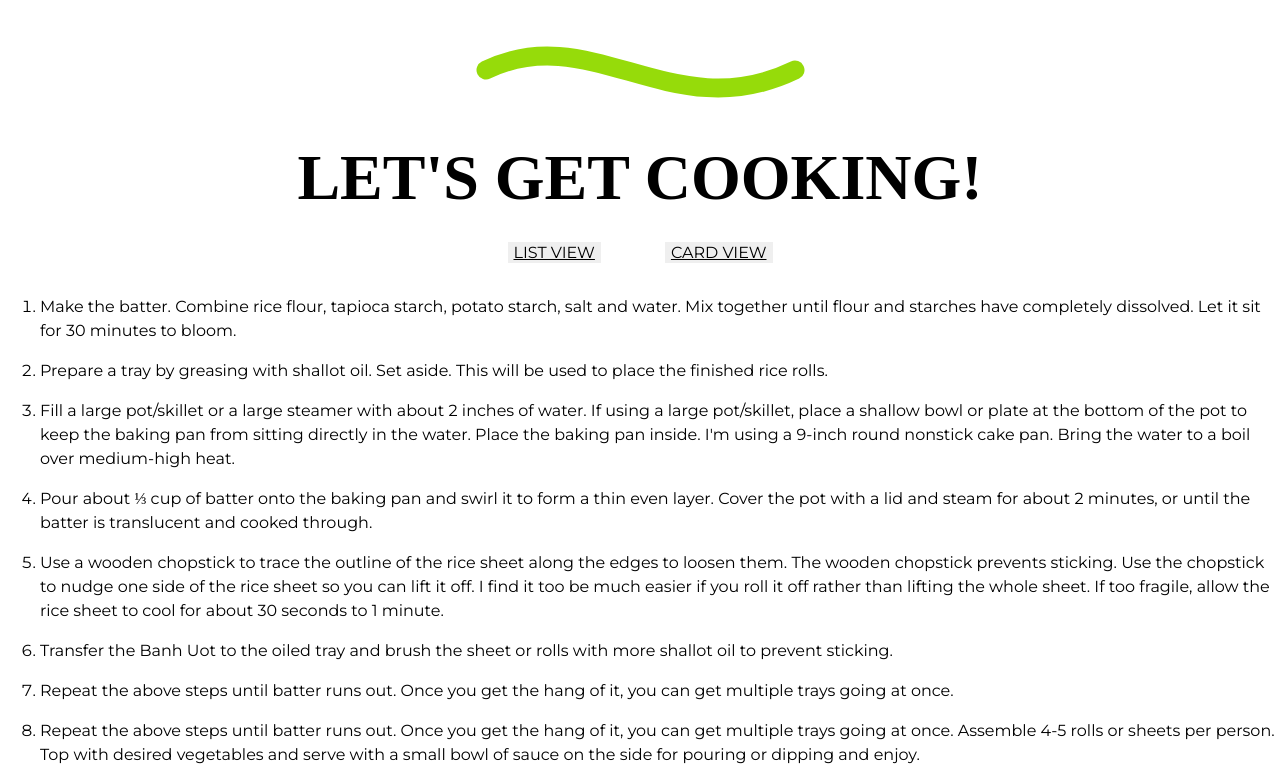
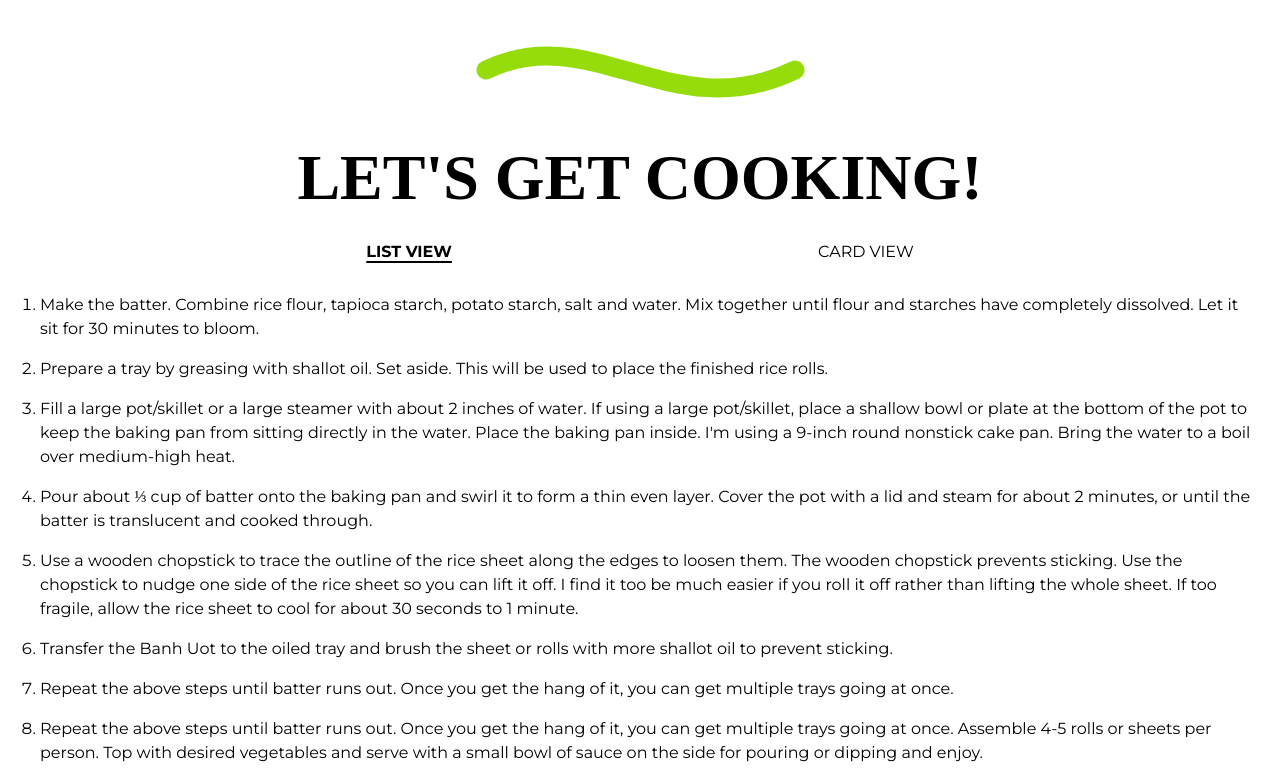
Before and after one commit to 83838-4137/assignment-5-final-project-llamastin, a plain HTML site: page recipe.html in a window 1280 px wide. Shown: the part 1402-2180 px from the top of the page. Drawn offline with nearby package versions, Linux system fonts and the light colour scheme; a web font is replaced by a local one.

Commit message:
Tabs Attempt

```diff
--- a/css/style.css
+++ b/css/style.css
@@ -763,6 +763,9 @@ ol {
   margin-bottom: 1rem;
 }
 
+.listView {
+  margin-right: 1.50rem;
+}
 /* CARD VIEW */
 
 .cardView ol {
@@ -815,6 +818,37 @@ ol {
   list-style: none;
 }
 
+/* TABS */
+.tabs {
+  margin-bottom: 5rem;
+}
+
+.horizontal {
+  display: flex;
+  flex-direction: row;
+  justify-content: space-evenly;
+  list-style: none;
+  margin: 2rem 0;
+  text-transform: uppercase;
+
+}
+
+.horizontal a {
+  text-decoration: none;
+   color:#000
+}
+
+.active2 {
+  font-weight:700;
+  text-decoration: underline 2px;
+  text-underline-offset: .25em;
+}
+
+.cardView {
+  display: none;
+}
+
+
 /* FORMS */
 form {
   display: flex;
@@ -851,7 +885,6 @@ form button {
   text-align: center;
   font-weight: 500;
 }
-
 
 .commentBox {
   min-height: 6.0625rem;
@@ -1006,7 +1039,6 @@ form button {
   margin-top: 3rem;
 }
 
-
 .household button {
   min-width: 21.875rem;
 }
@@ -1031,8 +1063,6 @@ form button {
   border-radius: 0.625rem;
   border: 2px solid #D9D9D9;
 }
-
-
 
 /* FOOTER */
 
--- a/js/script.js
+++ b/js/script.js
@@ -57,3 +57,19 @@ function goToSlide(nextLeftSlideIndex) {
 
   leftSlideIndex = nextLeftSlideIndex;
 }
+
+let tabs = document.querySelectorAll(".horizontal li");
+let tabContents = document.querySelectorAll("tabContents");
+
+tabs.forEach((tab, recipe) => {
+  tab.addEventListener("click", () => {
+    tabContents.forEach((content) => {
+      content.classList.remove("active2");
+    });
+    tabs.forEach((tab) => {
+      tab.classList.remove("active2");
+    });
+    tabContents[recipe].classList.add("active2");
+    tabs[recipe].classList.add("active2");
+  })
+})
--- a/recipe.html
+++ b/recipe.html
@@ -52,6 +52,7 @@
         <img src="images/icons/cooktime-icon-white.svg" alt="cook time"> <p>1 Hour</p>
       </div>
     </header>
+
   <main class="recipe">
     <div class="imageOverlap">
       <svg class="wave" xmlns="http://www.w3.org/2000/svg" width="390" height="39" viewBox="0 0 390 39" fill="none">
@@ -60,7 +61,7 @@
       <img src="images/trend-alert/banh-uot.jpg" alt="banh uot, steamed rice noodle sheets/roll">
     </div>
     <p class="description">Soft, delicate, and full of flavor, bánh ướt is a Vietnamese street food that you won't want to miss. These thin rice sheets are steamed to perfection and then served with various toppings, such as cucumbers, Vietnamese ham, beansprouts, and a flavorful dipping sauce.</p>
-    <section class="ingredientsCard">
+    <aside class="ingredientsCard">
       <h3>ingredients</h3>
       <h5>batter</h5>
       <ul>
@@ -83,23 +84,27 @@
         <ul>
         <li>Vietnamese sweet chil dipping sauce (Nuoc Cham)</li>
         </ul>
-    </section>
+      </aside>
 
     <svg xmlns="http://www.w3.org/2000/svg" width="329" height="52" viewBox="0 0 329 52" fill="none">
       <path d="M10 24.0497C115.567 -27.3353 196.669 83.2402 319 24.0497" stroke="#96DB0A" stroke-width="19" stroke-linecap="round"/>
       </svg>
 
-
+<section>
     <header>
       <h2>let's get cooking!</h2>
     </header>
 
-<div class="listButtons">
-    <button>List View</button>
-    <button>Card View</button>
-  </div>
 
-      <div class="listView">
+<div class="tabs">
+<ul class="horizontal">
+    <li class="active2">
+      <a href="#tab-1">List View</a></li>
+    <li><a href="#tab-2">Card View</a></li>
+</ul>
+
+
+      <div id="tab-1" class="listView tabContents">
       <ol>
         <li>Make the batter. Combine rice flour, tapioca starch, potato starch, salt and water. Mix together until flour and starches have completely dissolved. Let it sit for 30 minutes to bloom.</li>
         <li>Prepare a tray by greasing with shallot oil. Set aside. This will be used to place the finished rice rolls.</li>
@@ -112,7 +117,7 @@
       </ol>
     </div>
 
-    <div class="cardView">
+    <div id="tab-2" class="cardView tabContents">
       <ol>
     <li class="step">
         <div class="stepCards">
@@ -170,7 +175,8 @@
     <button type="button" class="next"><i class="fa-solid fa-angle-right"></i></button>
     </div>
 </div>
-
+</div>
+</section>
 
     <svg xmlns="http://www.w3.org/2000/svg" width="329" height="52" viewBox="0 0 329 52" fill="none">
       <path d="M10 24.0497C115.567 -27.3353 196.669 83.2402 319 24.0497" stroke="#96DB0A" stroke-width="19" stroke-linecap="round"/>
```
